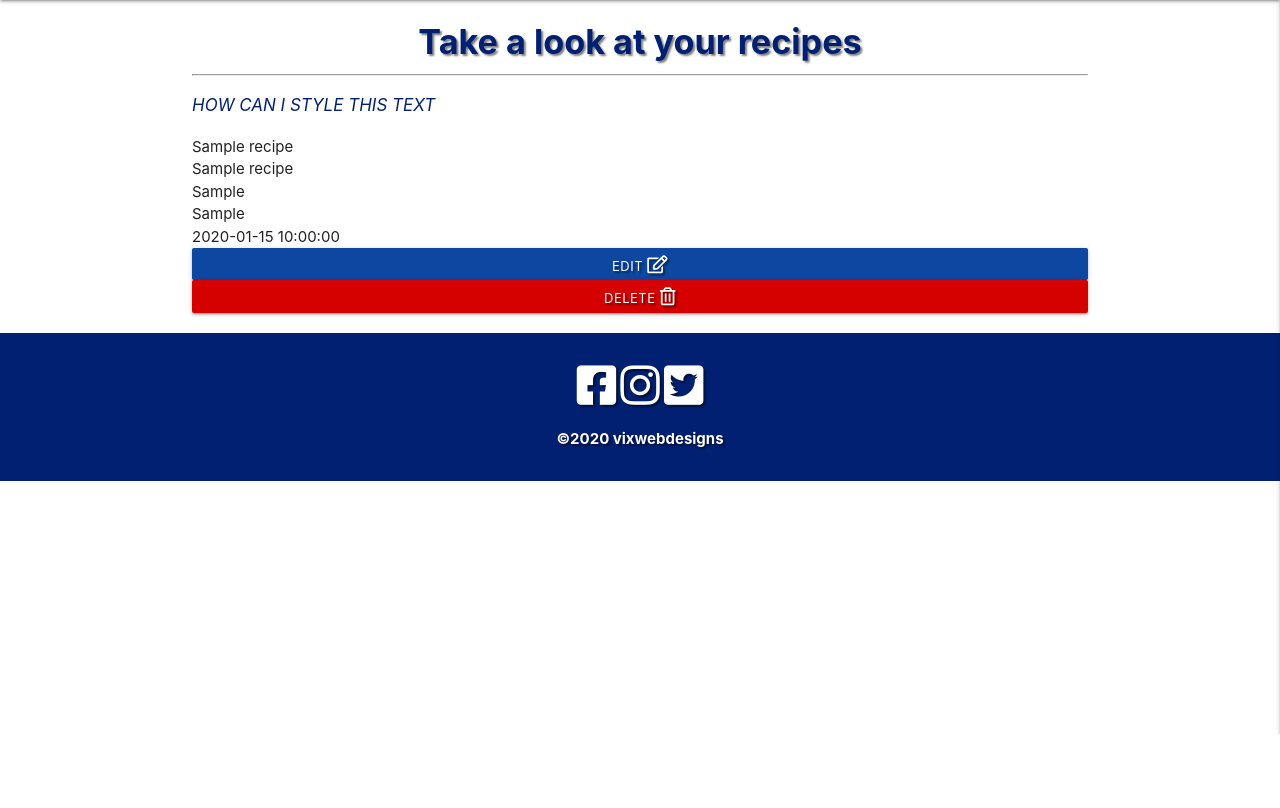
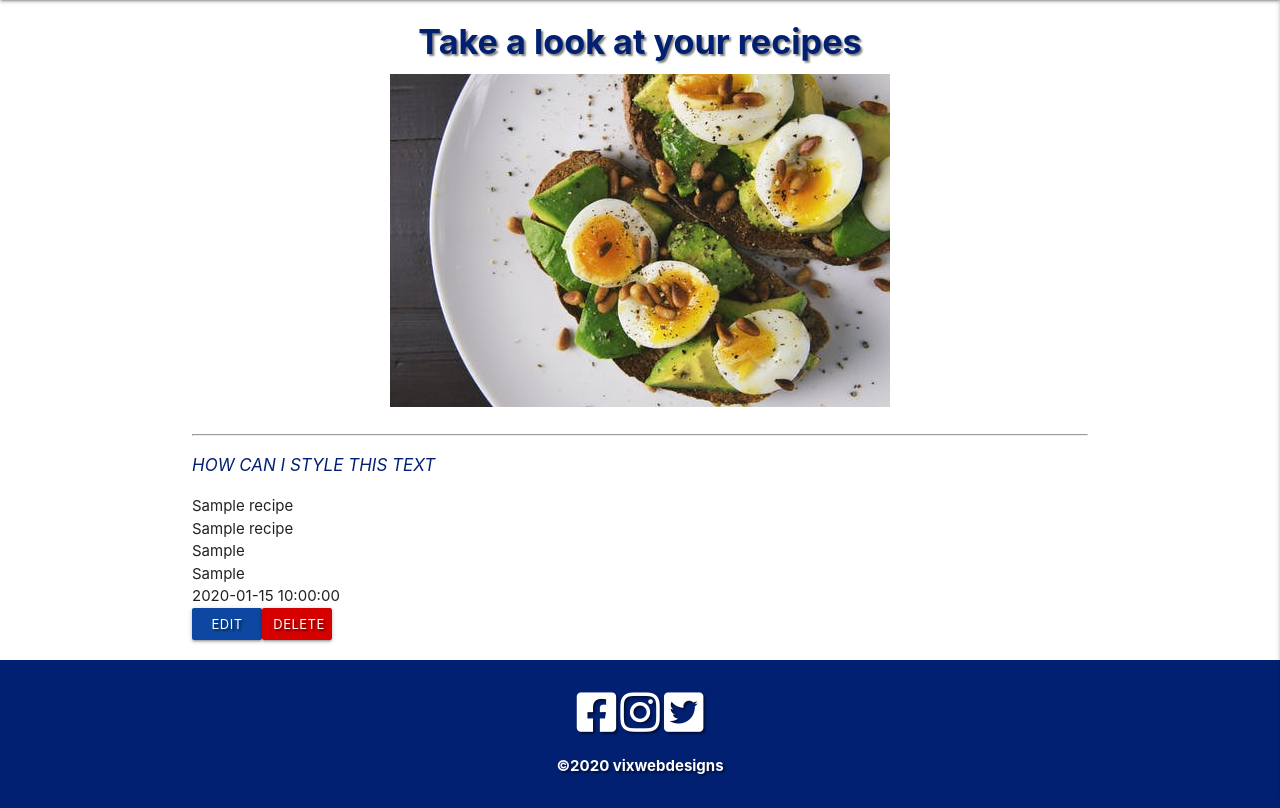
Before and after one commit to VMBlakelock/saute-and-skewers-greekfood, a Flask app: page /get_recipes in a window 1280 px wide. Shown: the part 66-874 px from the top of the page. Before the commit the page ends 800 px from the top, so only its background shows below. Run offline with Flask 2, Linux system fonts and the light colour scheme; a database or web service that is not in the repository returns one stand-in record (values such as "Sample title"); some libraries are stand-ins or nearby versions.

Commit message:
tried to wire edit buttons - failed

```diff
--- a/app.py
+++ b/app.py
@@ -129,7 +129,7 @@ def add_recipe():
 
 @app.route("/edit_recipe/<recipes_id>", methods=["GET", "POST"])
 def edit_recipe(recipes_id):
-    recipe = mongo.db.tasks.find_one({"_id": ObjectId(recipes_id)})
+    recipe = mongo.db.recipes.find_one({"_id": ObjectId(recipes_id)})
     categories = mongo.db.categories.find().sort("category_name", 1)
     return render_template(
         "edit_recipe.html", recipe=recipe, categories=categories)
--- a/static/css/style.css
+++ b/static/css/style.css
@@ -94,11 +94,16 @@
     word-spacing: 20px;
 }
 
+/*-- recipes.html --*/
+
+.btn-small {
+    max-width: 70px;
+}
 
 /*-- add_recipe.html --*/
 
 .switch {
-    margin-bottom: 30px;
+    margin-bottom: 20px;
 }
 
 
--- a/templates/login.html
+++ b/templates/login.html
@@ -5,7 +5,7 @@
 
 <div class="row">
 	<form class="col s12 m8 offset-m2" method="POST" action="{{ url_for('login') }}">
-		<div class="card-panel">
+		<div class="card-panel #fafafa grey lighten-5">
 
 			<!-- username -->
 			<div class="row">
--- a/templates/profile.html
+++ b/templates/profile.html
@@ -15,7 +15,7 @@
 
         <i class="fas fa-user fa-4x titles-text"></i>
 
-		<div class="card-panel">
+		<div class="card-panel #fafafa grey lighten-5">
         <div class="row">
 			<div class="col s12 center-align">
 				<p class="p-text margin">How can Saute & Skewers inspire you today!</p>
--- a/templates/recipes.html
+++ b/templates/recipes.html
@@ -2,6 +2,12 @@
 {% block content %}
 
 <h4 class="titles-text titles-style text-shadow center-align">Take a look at your recipes</h4>
+
+<div class="row">
+	<div class="col s12 center-align">
+		<img class="responsive-img" src="static/images/pexels-advocado.jpeg" alt="Advocado">
+        </div>
+	</div>
 
 	{% for recipe in recipes %}
 	<hr>
@@ -16,11 +22,11 @@
 
 	<div class="row">
 		<button type="submit" class="col s12 btn-small #0d47a1 blue darken-4 text-shadow">
-                        Edit <i class="far fa-edit"></i>
+                        Edit
                     </button>
 
 		<button type="submit" class="col s12 btn-small #d50000 red accent-4 text-shadow">
-                        Delete <i class="far fa-trash-alt"></i>
+                        Delete
                     </button>
 	</div>
 	{% endfor %}
--- a/templates/register.html
+++ b/templates/register.html
@@ -5,7 +5,7 @@
 
 <div class="row">
 	<form class="col s12 m8 offset-m2" method="POST" action="{{ url_for('register') }}">
-		<div class="card-panel">
+		<div class="card-panel #fafafa grey lighten-5">
 
 			<!-- username -->
 			<div class="row">
```
Also changed, not shown: templates/add_recipe.html (+9 -0 lines), templates/highlights.html (+12 -6 lines), README.md, static/images/pexels-brushetta.jpeg (added), templates/base.html (indentation only). Lines whose indentation alone changed are shown as unchanged.
